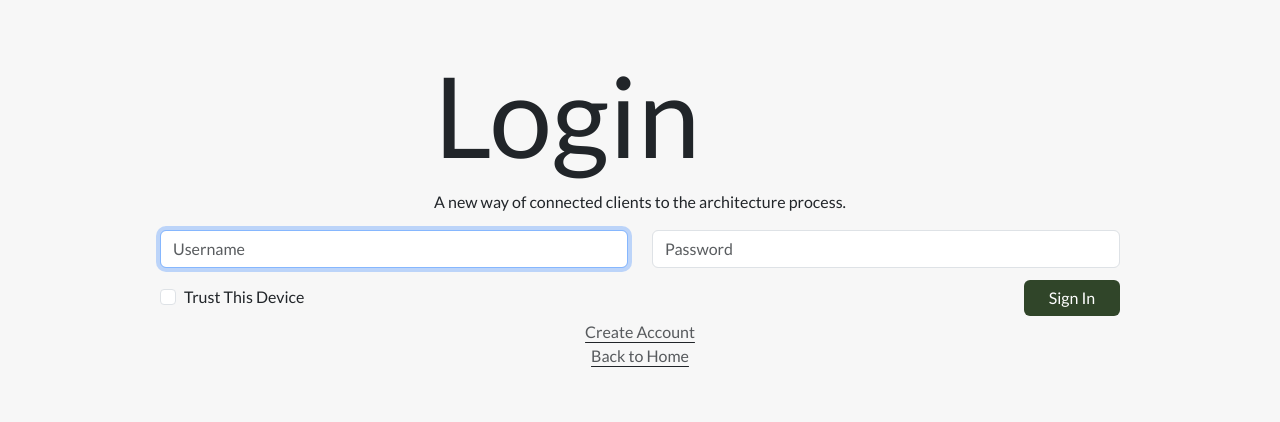
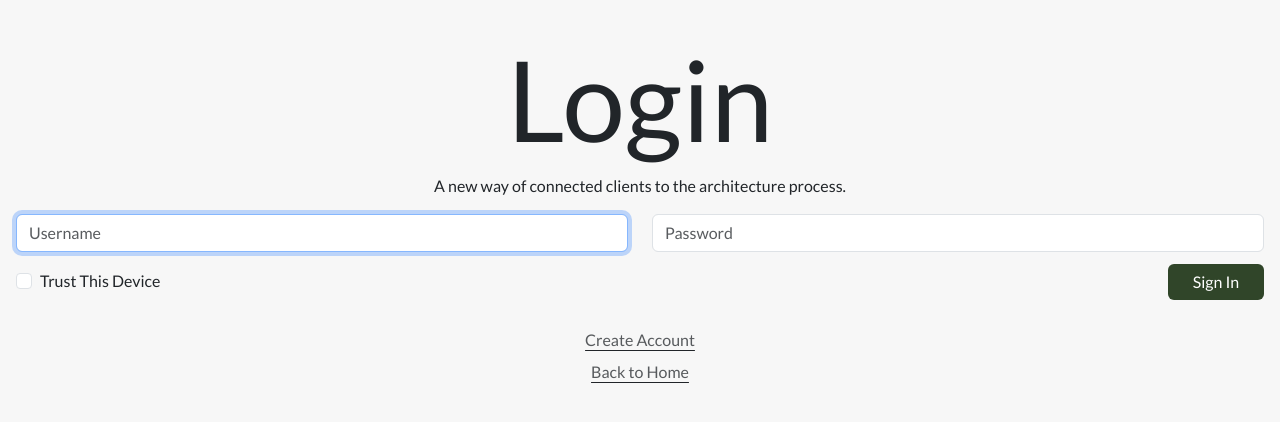
Before and after one commit to abigailjulie/ArtFeenClientPortal, a React (Vite) app in the folder client/TheArchWay/: page /login in a window 1280 px wide. Shown: the part 192-614 px from the top of the page. Built offline with nearby package versions, Linux system fonts and the light colour scheme; a web font is replaced by a local one.

Commit message:
updated spacing for welcome and login

```diff
--- a/client/TheArchWay/src/features/auth/Login.jsx
+++ b/client/TheArchWay/src/features/auth/Login.jsx
@@ -5,17 +5,17 @@ import useTitle from "../../hooks/useTitle";
 export default function Login() {
   useTitle("The ArchWay | Login");
   return (
-    <section className="h-100 d-flex flex-column justify-content-center align-items-center">
+    <section className="d-flex flex-column justify-content-center align-items-center min-vh-100 text-center px-3">
       <header>
-        <h1 style={{ fontSize: "var(--ft-Exlarge)" }}>Login</h1>
+        <h1 className="responsive-heading">Login</h1>
         <p>A new way of connected clients to the architecture process.</p>
       </header>
 
-      <main className="w-75">
+      <main className="w-100">
         <LoginForm />
       </main>
 
-      <footer className="d-flex flex-column text-center">
+      <footer className="d-flex flex-column align-items-center gap-2 mt-4">
         <Link
           className="link-dark link-opacity-75 link-offset-2"
           to="/register"
--- a/client/TheArchWay/src/features/auth/Welcome.jsx
+++ b/client/TheArchWay/src/features/auth/Welcome.jsx
@@ -5,19 +5,16 @@ export default function Welcome() {
   useTitle("The ArchWay | Welcome");
   return (
     <section
-      className="h-100 d-flex flex-column justify-content-center align-items-center"
+      className="d-flex flex-column justify-content-center align-items-center min-vh-100 text-center px-3"
       style={{
         backgroundColor: "var(--Forest)",
         color: "var(--White)",
       }}
     >
-      <h1
-        className="text-white fw-bold"
-        style={{ fontSize: "var(--ft-Exlarge)" }}
-      >
-        The ArchWay
-      </h1>
+      <h1 className="text-white fw-bold responsive-heading">The ArchWay</h1>
+
       <p>One platform for architects and clients from concept to completion.</p>
+
       <p className="d-flex flex-column link-opacity-75 link-offset-2">
         <Link to="/login">Login</Link>
       </p>
--- a/client/TheArchWay/src/index.css
+++ b/client/TheArchWay/src/index.css
@@ -86,7 +86,7 @@ select {
 }
 
 body > :not(.carousel) {
-  padding: 2rem;
+  padding: 1rem;
 }
 
 :root {
@@ -102,12 +102,33 @@ body > :not(.carousel) {
   --Abigail-Designs-Heading-Font: "Oi", serif;
   --ft-Heading: "Playfair Display", serif;
   --ft-Body: "Lato", sans-serif;
-  --ft-Exlarge: 7rem;
-  --ft-large: 3rem;
-  --ft-medium: 2rem;
-  --ft-small: 0.7rem;
+  --ft-Exlarge: 2.5rem;
+  --ft-large: 2rem;
+  --ft-medium: 1.5rem;
+  --ft-small: 0.875rem;
   --line-height-min: 1;
-  --letter-spacing-mid: 0.2rem;
+  --letter-spacing-mid: 0.1rem;
+}
+
+/* Tablet breakpoint */
+@media (min-width: 768px) {
+  :root {
+    --ft-Exlarge: 4rem;
+    --ft-large: 3rem;
+    --ft-medium: 2rem;
+    --ft-small: 0.7rem;
+    --letter-spacing-mid: 0.2rem;
+  }
+}
+
+/* Desktop breakpoint */
+@media (min-width: 1024px) {
+  :root {
+    --ft-Exlarge: 7rem;
+    --ft-large: 3rem;
+    --ft-medium: 2rem;
+    --ft-small: 0.7rem;
+  }
 }
 
 html body {
@@ -126,6 +147,7 @@ body {
   place-items: center;
   min-width: 320px;
   min-height: 100vh;
+  overflow-x: hidden;
 }
 
 #root,
```
